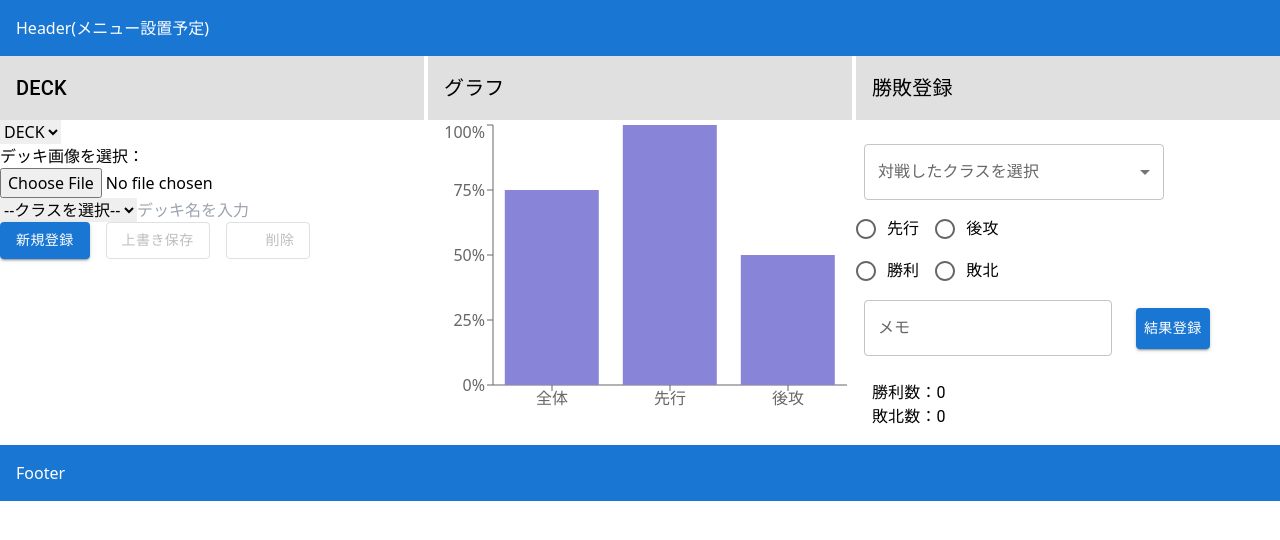
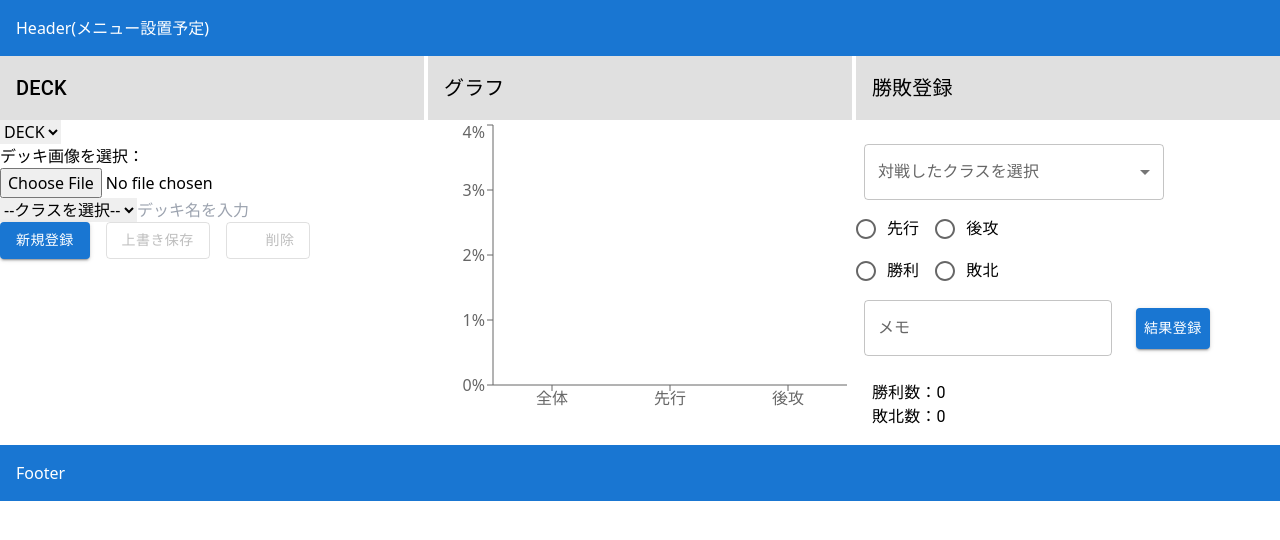
Before and after one commit to narudev4/beyond-log, a Next.js app: page /dashboard in a window 1280 px wide. Shown: the top 540 px of the page. Built offline with nearby package versions, Linux system fonts and the light colour scheme; some icons are missing.

Commit message:
グラフをローカルに保存された戦績データと連動

```diff
--- a/src/app/components/MatchForm.jsx
+++ b/src/app/components/MatchForm.jsx
@@ -11,17 +11,18 @@ import {
   RadioGroup,
   Radio,
 } from "@mui/material";
-import React, { useState,useEffect } from "react";
+import React, { useState, useEffect } from "react";
 
-const MatchForm = ({ selectDeckId }) => {
+const MatchForm = ({ selectDeckId, onAddMatch }) => {
   // state
   const [selectedClass, setSelectedClass] = useState(""); // 対戦クラス
   const [order, setOrder] = useState(""); // 先行・後攻
   const [result, setResult] = useState(""); // 勝利・敗北
   const [memo, setMemo] = useState(""); // メモ
   const [winCount, setWinCount] = useState(0); // 勝利数 WinRateGraphで表示予定
-	const [loseCount, setLoseCount] = useState(0);// 敗北数 WinRateGraphで表示予定
-  const [error, setError] = useState({ // エラーメッセージ用の状態
+  const [loseCount, setLoseCount] = useState(0); // 敗北数 WinRateGraphで表示予定
+  const [error, setError] = useState({
+    // エラーメッセージ用の状態
     selectedClass: false, // 初期値は未選択(false = エラーなし)
     order: false,
     result: false,
@@ -38,13 +39,14 @@ const MatchForm = ({ selectDeckId }) => {
   }, []);
 
   // ローカルストレージに保存された対戦結果の中から勝利数・敗北数を取り出して更新する関数
-	const calculateWinLose = (matchArray) => { // 引数にmatchArrayを渡す
-		const filtered = matchArray.filter((m) => m.deckId === selectDeckId) // selectDeckIdと同じdeckIdの結果を取り出す
+  const calculateWinLose = (matchArray) => {
+    // 引数にmatchArrayを渡す
+    const filtered = matchArray.filter((m) => m.deckId === selectDeckId); // selectDeckIdと同じdeckIdの結果を取り出す
     const wins = filtered.filter((m) => m.result === "勝利").length; // 取り出した中から"勝利"のみを取り出す
     const loses = filtered.filter((m) => m.result === "敗北").length; // 取り出した中から"敗北"のみを取り出す
     setWinCount(wins); // 勝利数を更新
     setLoseCount(loses); // 敗北数を更新
-	}
+  };
 
   // 対戦結果をローカルストレージに保存する関数
   const handleClick = () => {
@@ -64,24 +66,29 @@ const MatchForm = ({ selectDeckId }) => {
 
     // 戦績データ
     const matchData = {
-			id: Date.now(), // 一意なid
+      id: Date.now().toString(), // 一意なid
       deckId: selectDeckId,
-      selectedClass, // 選択されたクラス
-      order, // 先行・後攻
-      result, // 勝利・敗北
+      opponentDeck: selectedClass, // 選択されたクラス
+      wentFirst: order === "先行", // 先行と後攻をtrue or falseで管理
+      result: result === "勝利" ? "win" : "lose" , // 勝利・敗北を内部用にwin・loseに変換
       memo,
+			date: new Date().toISOString().slice(0,10), // ISO形式の日付部分だけをsliceで抜き出し
     };
 
     const prev = JSON.parse(localStorage.getItem(STORAGE_KEY) || "[]"); // ローカルストレージに保存されているmatchResultまたは空の配列を取り出す
     const updated = [...prev, matchData]; // matchDataオブジェクトでローカルストレージを更新する関数
     localStorage.setItem(STORAGE_KEY, JSON.stringify(updated)); // ローカルストレージに更新された対戦結果を登録する
 
+		// onAddMatchが関数型であれば親へ通知する
+		if(typeof onAddMatch === "function"){
+			onAddMatch(matchData);
+		}
+
     // 結果登録後入力値をリセット
     setSelectedClass("");
     setOrder("");
     setResult("");
     setMemo("");
-
     // 結果登録時に勝利数・敗北数を更新
     calculateWinLose(updated);
   };
@@ -169,7 +176,7 @@ const MatchForm = ({ selectDeckId }) => {
       <Button variant="contained" sx={{ p: 1, m: 2 }} onClick={handleClick}>
         結果登録
       </Button>
-			<Box sx={{ m:2 }}>
+      <Box sx={{ m: 2 }}>
         <Typography>勝利数：{winCount}</Typography>
         <Typography>敗北数：{loseCount}</Typography>
       </Box>
--- a/src/app/components/WinRateGraph.jsx
+++ b/src/app/components/WinRateGraph.jsx
@@ -28,16 +28,16 @@ const calculateWinRates = (matches) => {
   return [
     {
       name: "全体",
-      勝率: total === 0 ? 0 : Math.round((totalWins / total) * 100),
+      winRate: total === 0 ? 0 : Math.round((totalWins / total) * 100),
     },
     {
       name: "先行",
-      勝率:
+      winRate:
         first.length === 0 ? 0 : Math.round((firstWins / first.length) * 100),
     },
     {
       name: "後攻",
-      勝率: second.length === 0 ? 0 : Math.round((secondWins / second.length) * 100),
+      winRate: second.length === 0 ? 0 : Math.round((secondWins / second.length) * 100),
     },
   ];
 };
@@ -65,7 +65,7 @@ const WinRateGraph = ({ matches }) => {
             <YAxis unit="%"/>
             <Tooltip />
 						{/* dataKeyで表示する項目を指定("勝率")・fillで棒の色を設定 */}
-						<Bar dataKey="勝率" fill="#8884d8"/>
+						<Bar dataKey="winRate" fill="#8884d8"/>
           </BarChart>
         </ResponsiveContainer>
       </Box>
--- a/src/app/dashboard/page.jsx
+++ b/src/app/dashboard/page.jsx
@@ -3,24 +3,31 @@ import { Grid } from "@mui/material";
 import DeckPanel from "../components/DeckPanel";
 import WinRateGraph from "../components/WinRateGraph";
 import MatchForm from "../components/MatchForm";
-import { useState } from "react";
+import { useEffect, useState } from "react";
 
-const dummy = [
-	{ id: "1", result: "win", wentFirst: true },
-	{ id: "2", result: "lose", wentFirst: false },
-	{ id: "3", result: "win", wentFirst: true },
-	{ id: "4", result: "win", wentFirst: false },
-]
-
+// ローカルストレージに保存する際のキー（MatchFormと統一）
+const STORAGE_KEY = "matchResult";
 
 export default function DashboardPage() {
+	const [matches, setMatches] = useState([]); // MatchFormから追加される対戦履歴一覧
 	const [selectDeckId, setSelectDeckId ] = useState(null); // DeckPanelからリフトアップ
+
+  // 初回マウント時にローカルストレージから保存済みの戦績を読み込む
+	useEffect(() => {
+		const savedMatches = JSON.parse(localStorage.getItem(STORAGE_KEY) || "[]") // ローカルからmatchResultか空配列を取得
+		setMatches(savedMatches); // 再レンダリング時にもグラフが復元される
+	},[]);
+
   return (
 		<Grid container spacing={0.5}>
 			{/* DeckPanelとMatchFormにpropsとしてselectDeckIdを渡す */}
-			<Grid size={4}><DeckPanel selectDeckId={selectDeckId} onSelectDeck={setSelectDeckId}/></Grid>
-			<Grid size={4}><WinRateGraph matches={dummy}/></Grid>
-			<Grid size={4}><MatchForm selectDeckId={selectDeckId} /></Grid>
+			<Grid size={4}><DeckPanel selectDeckId={selectDeckId} onSelectDeck={setSelectDeckId} /></Grid>
+
+			{/* MatchFormの登録内容を元に勝率グラフを更新 */}
+			<Grid size={4}><WinRateGraph matches={matches}/></Grid>
+
+			{/* 新しい戦績が追加されたらsetMatchesで追加する */}
+			<Grid size={4}><MatchForm selectDeckId={selectDeckId} onAddMatch={(prev) => setMatches([...prev, newMatch])} /></Grid>
 		</Grid>
   );
 }
```
Lines whose indentation alone changed are shown as unchanged.
